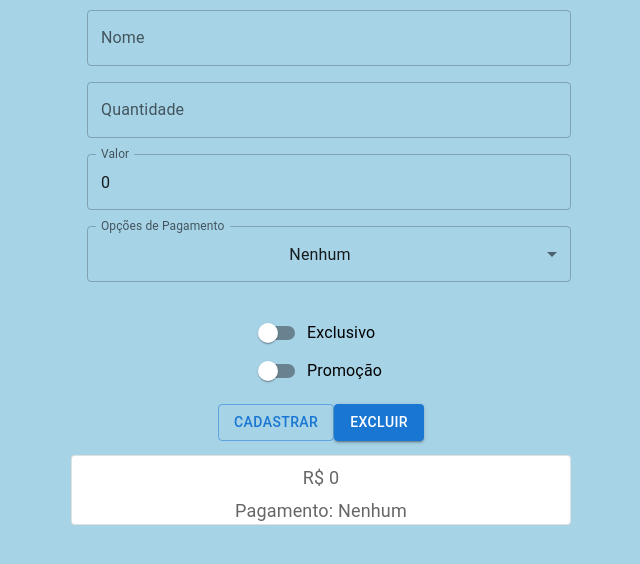
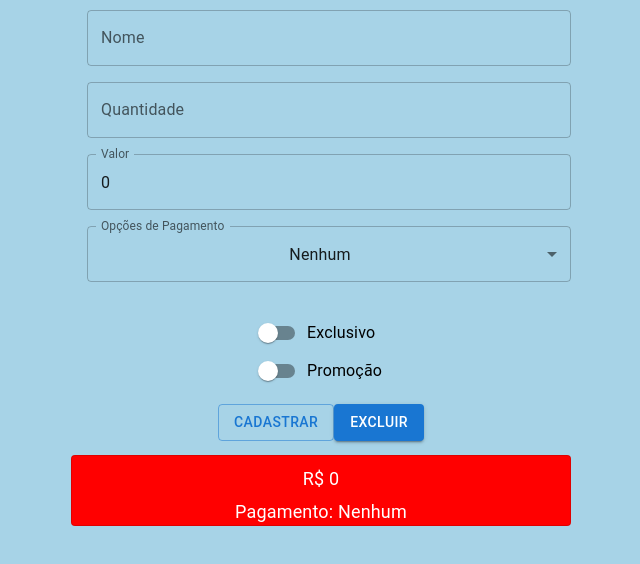
Before and after one commit to leona-souza/meus-componentes, a React (Create React App) app: page / in a window 1280 px wide. Both pictures are taken after a click on the button "CADASTRAR". Shown: the top 564 px of the page, without its empty margins (311-951 px from the left). Built offline with nearby package versions, Linux system fonts and the light colour scheme.

Commit message:
feat: props

```diff
--- a/src/componentes/ProductCard/ProductCard.tsx
+++ b/src/componentes/ProductCard/ProductCard.tsx
@@ -8,26 +8,40 @@ import {
 import { Produto } from '../../tipos/produto'
 
 interface ProductCardProps {
+  corFonte?: string;
+  corFundo?: string;
   produto: Produto;
+  tamanhoTitulo?: number;
 }
 
 export const ProductCard = (props: ProductCardProps): JSX.Element => {
-  const { produto } = props
-  const fontSize = produto.exclusivo ? 32 : 24
+  const {
+    corFonte,
+    corFundo,
+    produto,
+    tamanhoTitulo
+  } = props
+
+  const corTitulo = corFonte || 'text.primary'
+  const corTexto = corFonte || 'text.secondary'
+
   return (
-    <Card variant="outlined">
-      <Typography sx={{ fontSize }} color="text.primary" gutterBottom>
+    <Card
+      variant="outlined"
+      sx={{ backgroundColor: corFundo }}
+    >
+      <Typography sx={{ fontSize: tamanhoTitulo }} color={corTitulo} gutterBottom>
         {produto.exclusivo && `EXCLUSIVO: `}{produto.nome}
       </Typography>
-      <Typography sx={{ fontSize: 18 }} color="text.secondary" gutterBottom>
+      <Typography sx={{ fontSize: 18 }} color={corTexto} gutterBottom>
         {`R$ ${produto.valor}`}
       </Typography>
-      <Typography sx={{ fontSize: 18 }} color="text.secondary">
+      <Typography sx={{ fontSize: 18 }} color={corTexto}>
         Pagamento: {produto.pagamento.nome}
       </Typography>
       {
         produto.pagamento.bandeira &&
-        <Typography sx={{ fontSize: 18 }} color="text.secondary" gutterBottom>
+        <Typography sx={{ fontSize: 18 }} color={corTexto} gutterBottom>
           Bandeira: {produto.pagamento.bandeira.nome}
         </Typography>
       }
--- a/src/paginas/Formulario.tsx
+++ b/src/paginas/Formulario.tsx
@@ -1,6 +1,7 @@
 // REACT
 import {
-  useState
+  useState,
+  useEffect
 } from 'react'
 
 // ESTILOS
@@ -72,6 +73,8 @@ export const Formulario = (): JSX.Element => {
   const atualizarSwitch = (chave: string): void => {
     atualizarProduto(chave, !produto[chave as keyof Produto])
   }
+
+  useEffect(() => console.log(produtoCard), [produtoCard])
 
   return (
     <Styled.GridContainer
@@ -160,7 +163,12 @@ export const Formulario = (): JSX.Element => {
 
       {
         produtoCard &&
-        <ProductCard produto={produto} />
+        <ProductCard
+          corFonte="white"
+          corFundo="red"
+          tamanhoTitulo={26}
+          produto={produtoCard}
+        />
       }
     </Styled.GridContainer>
   )
```
